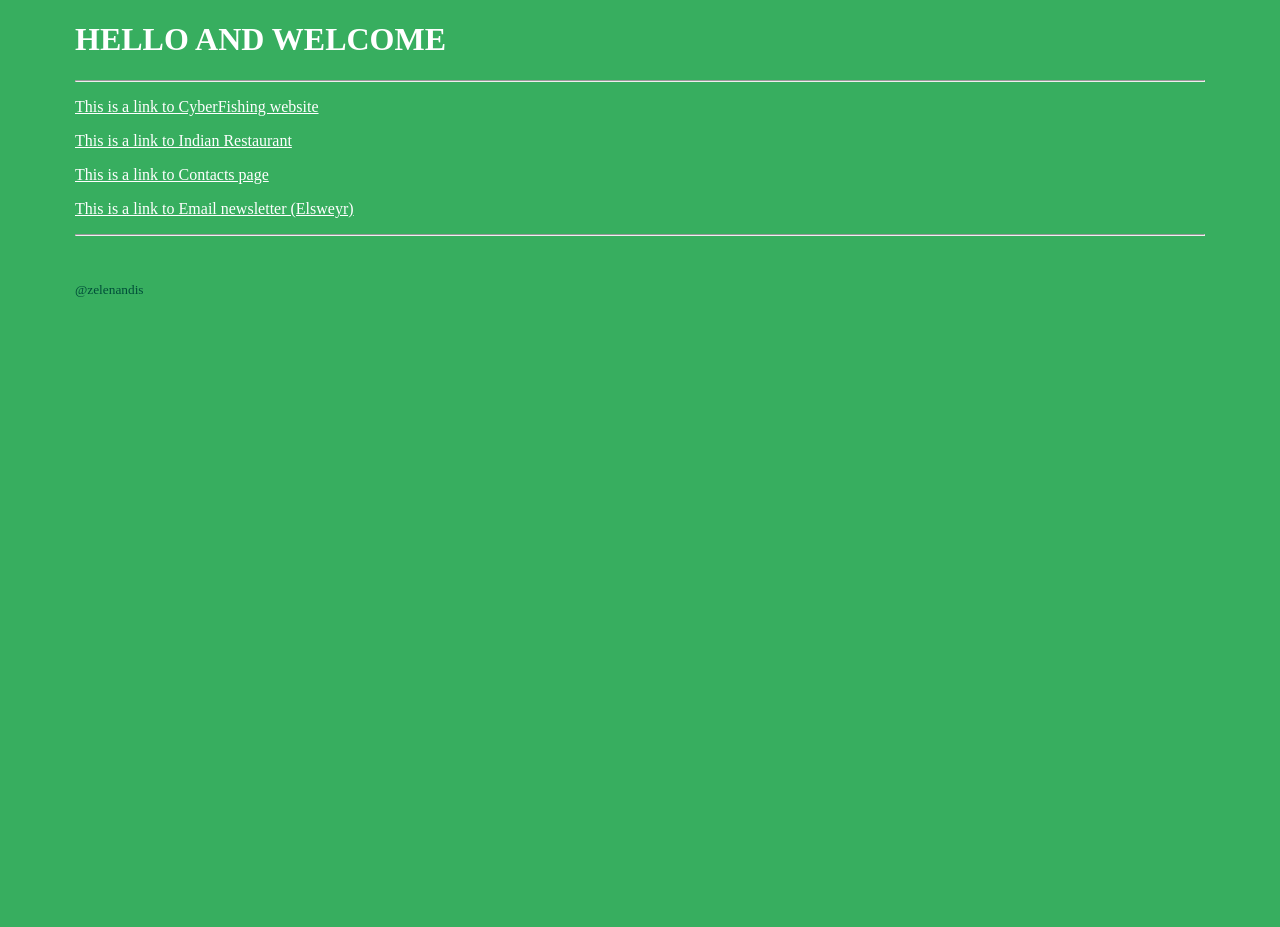
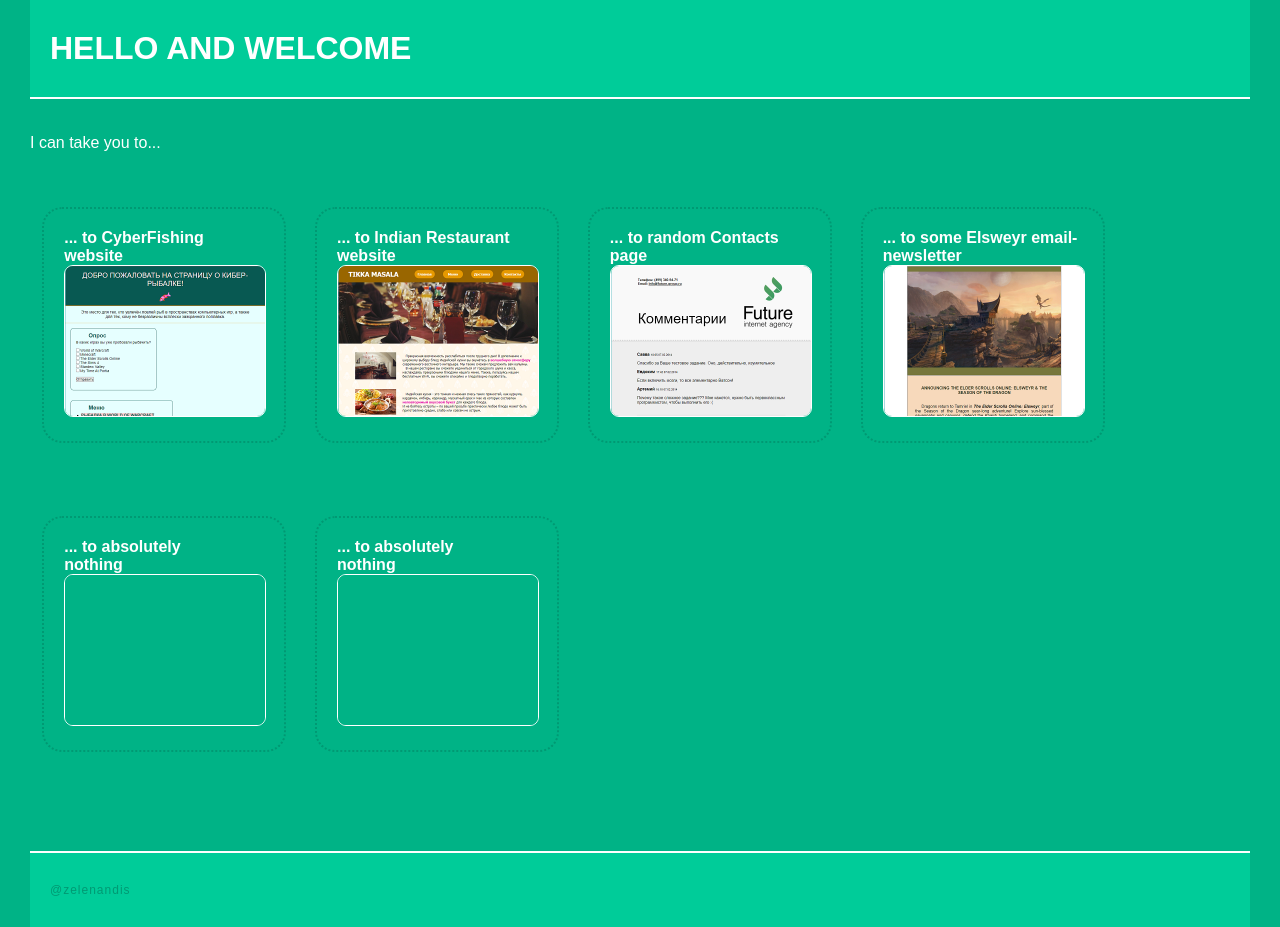
Before and after one commit to zelenandis/zelenandis.github.io, a plain HTML site: page index.html in a window 1280 px wide. Before the commit the page ends 800 px from the top, so only its background shows below. Drawn offline with Linux system fonts and the light colour scheme.

Commit message:
Update index.html

```diff
--- a/index.html
+++ b/index.html
@@ -2,33 +2,115 @@
 <html lang="en">
 
 <head>
-		<title>MY SITE</title>
+	<title>MY SITES</title>
 	<meta charset="utf-8">
 	<meta name="viewport" content="width=device-width, initial-scale=1.0">
+	<link rel="shortcut icon" href="img/107787.png">
 	<style>
-			a:link{
-				color: #FFF;
+		*{
+			margin: 0;
+			padding: 0;
 		}
-			a:visited{
-				color: #DDD;
+		body{
+			background-color: #00b386;
+			color: white;
+			font-family: sans-serif;
 		}
-			a:hover{
-				color: yellow;
+		h1, h2{
+			padding: 30px 20px;
+			margin: 0 30px 0 30px;
+		}
+		h1{
+			background-color: #00cc99;
+			border-bottom: 2px solid white;
+			min-width: 200px;
+			margin-bottom: 20px;
+		}
+		h2{
+			min-width: 200px;
+			background-color: #00cc99;
+			border-top: 2px solid white;
+			font-size: 12px;
+			font-weight: normal;
+			color: #009973;
+			letter-spacing: 1px;
+		}
+		.content, .empty{
+			padding: 15px 30px;
+			margin: 0 auto;
+		}
+
+		a:link{ text-decoration: none; color: #fff; }
+		a:visited{ color: #ccc; }
+		a:visited img{ border-color: #ddd; }
+		a:hover{ color: yellow; }
+		a:hover img{ border-color: yellow; }
+		a:active{ color: red; }
+		a:active img{ border-color: red; }
+
+		a{
+			font-weight: bold;
+		}
+		.buttons{
+			display: inline-block;
+			border: 2px dotted #009973;
+			border-radius: 20px;
+			width: 200px;
+			min-height: 150px;
+			margin: 3% 1%;
+			padding: 20px 20px 20px 20px;
+		}
+		img{
+			border: 1px solid white;
+			border-radius: 9px;
 		}
 	</style>
 </head>
 
-	<body style="background-color: #37ae5f; color: #FFF;" leftmargin="75" rightmargin="75">
-		<h1>HELLO AND WELCOME</h1>
-		<hr>
+<body>
 
-		<p><a href="/cfish/index.html">This is a link to CyberFishing website</a></p>
-		<p><a href="/indfood/index.html">This is a link to Indian Restaurant</a></p>
-		<p><a href="/contfut/index.html">This is a link to Contacts page</a></p>
-		<p><a href="/emailelsw/index.html">This is a link to Email newsletter (Elsweyr)</a></p>
+	<div><h1>HELLO AND WELCOME</h1></div>
 
-		<hr>
-		<br><br><span style="color: #004d39"><small>@zelenandis</small></span>
+	<div class="content">
+		<div>I can take you to...</div><br>
+
+		<div class="buttons">
+			<a href="/cfish/index.html">... to CyberFishing website&nbsp;&nbsp;&nbsp;&nbsp;&nbsp;&nbsp;&nbsp;&nbsp;<!--35 symbols-->
+			<img src="img/fishscreen.png" alt="oops, no picture loaded" width="200" height="150">
+			</a>
+		</div>
+		<div class="buttons">
+			<a href="/indfood/index.html">... to Indian Restaurant website&nbsp;&nbsp;&nbsp;<!--35 symbols-->
+			<img src="img/tikkascreen.png" alt="oops, no picture loaded" width="200" height="150">
+			</a>
+		</div>
+		<div class="buttons">
+			<a href="/contfut/index.html">... to random Contacts page&nbsp;&nbsp;&nbsp;&nbsp;&nbsp;&nbsp;&nbsp;&nbsp;<!--35 symbols-->
+			<img src="img/futscreen.png" alt="oops, no picture loaded" width="200" height="150">
+			</a>
+		</div>
+		<div class="buttons">
+			<a href="/emailelsw/index.html">... to some Elsweyr email-newsletter<!--36! symbols!!!-->
+			<img src="img/elswscreen.png" alt="oops, no picture loaded" width="200" height="150">
+			</a>
+		</div>
+		<div class="buttons">
+			<a href="#">... to absolutely nothing&nbsp;&nbsp;&nbsp;&nbsp;&nbsp;&nbsp;&nbsp;&nbsp;&nbsp;&nbsp;<!--35 symbols-->
+			<img src="img/navscreenclear.png" alt="oops, no picture loaded" width="200" height="150">
+			</a>
+		</div>
+		<div class="buttons">
+			<a href="#">... to absolutely nothing&nbsp;&nbsp;&nbsp;&nbsp;&nbsp;&nbsp;&nbsp;&nbsp;&nbsp;&nbsp;&nbsp;&nbsp;&nbsp;&nbsp;&nbsp;&nbsp;&nbsp;&nbsp;&nbsp;&nbsp;&nbsp;<!--35 symbols-->
+			<img src="img/navscreenclear.png" alt="oops, no picture loaded" width="200" height="150">
+			</a>
+		</div>
+		<br>
+	</div>
+
+	<div class="empty">&nbsp;</div>
+
+	<div><h2>@zelenandis</h2></div>
+
 </body>
 
 </html>
```
Lines whose indentation alone changed are shown as unchanged.
